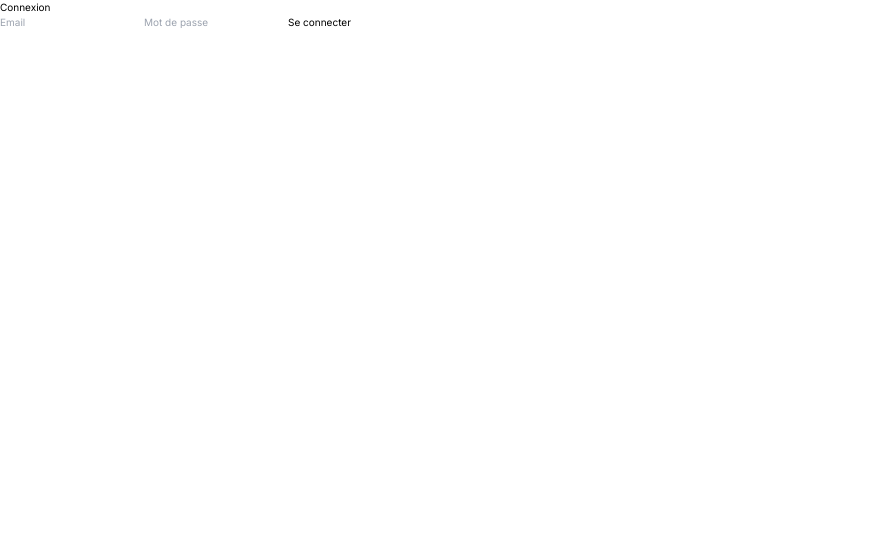
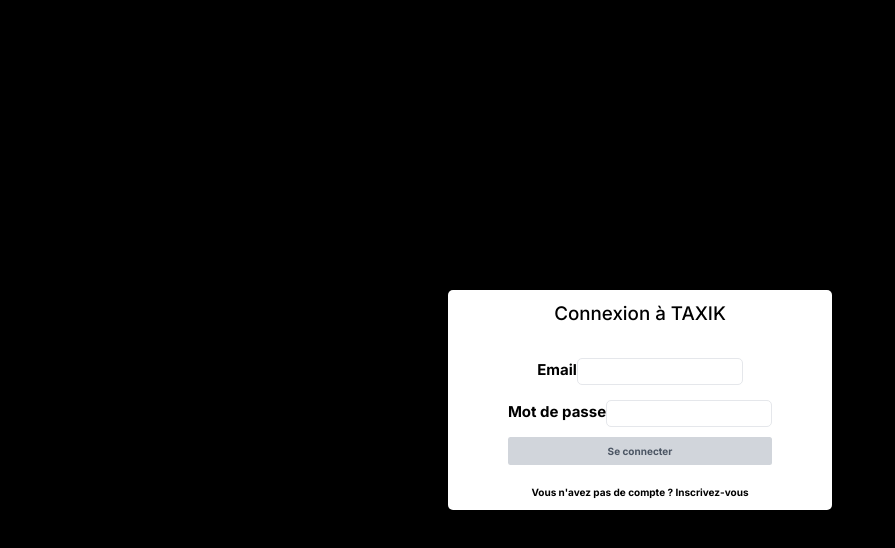
Before and after one commit to hadiatou4/pfe-taxik, a Next.js app: page / in a window 1280 px wide. Shown: the top 548 px of the page, without its empty margins (0-895 px from the left). Built offline with nearby package versions, Linux system fonts and the light colour scheme.

Commit message:
connexion page

```diff
--- a/app/Authentification/page.js
+++ b/app/Authentification/page.js
@@ -127,7 +127,7 @@ function Auth() {
             ) : (
               <>
                 <h1 className='font-bold text-2xl'>
-                  Vous avez déjà un compte ? <Link className='text-blue-700' href='/'> Connectez-vous</Link>
+                  Vous avez déjà un compte ? <Link className='text-blue-700' href='/Connexion'> Connectez-vous</Link>
                 </h1>
                 <div className='bg-black text-white w-fit mx-auto p-4 rounded-full'>
                   <BsTelephoneFill size={30} />
--- a/app/Connexion/Login.js
+++ b/app/Connexion/Login.js
@@ -1,59 +1,89 @@
-'use client';
+'use client'
 import React, { useState } from 'react';
-import { signInWithEmailAndPassword } from 'firebase/auth';
-import { auth, db } from '../firebase.config';
-import { collection, getDocs } from 'firebase/firestore'; // Importation de collection et getDocs
-
+import { CgSpinner } from 'react-icons/cg';
+import { useRouter } from 'next/navigation';
+import toast, { Toaster } from 'react-hot-toast';
+import Link from 'next/link';
+import { db } from '../firebase.config'; // Importez uniquement la base de données Firestore
+import { collection, query, where, getDocs } from "firebase/firestore";
 function Login() {
   const [email, setEmail] = useState('');
   const [password, setPassword] = useState('');
   const [loading, setLoading] = useState(false);
+  const router = useRouter();
 
-  const handleLogin = async (e) => {
-    e.preventDefault();
+  async function handleLogin() {
     setLoading(true);
     try {
-      // Vérifier d'abord si l'utilisateur existe dans la base de données
-      const userQuerySnapshot = await getDocs(collection(db, 'Passagers'));
-      userQuerySnapshot.forEach((doc) => {
-        const userData = doc.data();
-        if (userData.email === email) {
-          // Si l'email correspond, tente de connecter l'utilisateur
-          signInUser(email, password);
-        } else {
-          setLoading(false);
-          console.error("Utilisateur non trouvé");
-        }
-      });
+      const userRef = query( collection(db,'Passagers'), where('email', '==', email), where('motDePass', '==', password));
+      const querysnapshot = await getDocs(userRef);
+      console.log(userRef)
+      if (!querysnapshot.empty) {
+        // Utilisateur trouvé
+        toast.success('Connexion réussie !');
+
+        // Redirection vers la page de profil ou toute autre page appropriée
+        router.push('/ProfileUser');
+      } else {
+        // Utilisateur non trouvé ou mot de passe incorrect
+        toast.error("L'utilisateur n'existe pas ou le mot de passe est incorrect.");
+      }
     } catch (error) {
-      // Gestion des erreurs
-      console.error('Error signing in:', error.message);
-      setLoading(false);
+      console.error('Error logging in:', error);
+      toast.error('Erreur de connexion ! Veuillez réessayer.');
     }
-  };
-
-  const signInUser = async (email, password) => {
-    try {
-      // Authentifier l'utilisateur avec son email et son mot de passe
-      const userCredential = await signInWithEmailAndPassword(auth, email, password);
-      // Connexion réussie, rediriger l'utilisateur vers la page appropriée
-      window.location.href = '/ProfileUser';
-    } catch (error) {
-      // Gestion des erreurs d'authentification
-      console.error('Error signing in:', error.message);
-      setLoading(false);
-    }
-  };
+    setLoading(false);
+  }
 
   return (
-    <div>
-      <h2>Connexion</h2>
-      <form onSubmit={handleLogin}>
-        <input type="email" value={email} onChange={(e) => setEmail(e.target.value)} placeholder="Email" required />
-        <input type="password" value={password} onChange={(e) => setPassword(e.target.value)} placeholder="Mot de passe" required />
-        <button type="submit">Se connecter</button>
-      </form>
-    </div>
+    <section className='bg-black flex items-center justify-center h-screen'>
+      <div className='bg-white w-50 pl-20 pr-20 rounded-lg text-center'>
+        <Toaster toastOptions={{ duration: 4000 }} />
+        <div className='w-full font-bold flex flex-col gap-4 rounded-lg p-4'>
+          <h1 className='text-center leading-normal text-black font-medium text-3xl mb-6'>
+            Connexion à TAXIK
+          </h1>
+          <div>
+            <label htmlFor='email' className='font-bold text-2xl text-black text-center'>
+              Email
+            </label>
+            <input
+              type='email'
+              id='email'
+              value={email}
+              onChange={(e) => setEmail(e.target.value)}
+              className='border rounded-lg px-4 py-2 mt-2'
+            />
+          </div>
+          <div>
+            <label htmlFor='password' className='font-bold text-2xl text-black text-center'>
+              Mot de passe
+            </label>
+            <input
+              type='password'
+              id='password'
+              value={password}
+              onChange={(e) => setPassword(e.target.value)}
+              className='border rounded-lg px-4 py-2 mt-2'
+            />
+          </div>
+          <button
+            onClick={handleLogin}
+            disabled={loading}
+            className='bg-gray-300 hover:bg-gray-400 w-full flex gap-1 items-center justify-center py-2.5 text-gray-600 rounded'
+          >
+            {loading && <CgSpinner size={20} className='mt-1 animate-spin' />}
+            <span>Se connecter</span>
+          </button>
+          <p className='text-center mt-4'>
+            Vous n'avez pas de compte ?{' '}
+            <Link href='/inscription'>
+              Inscrivez-vous
+            </Link>
+          </p>
+        </div>
+      </div>
+    </section>
   );
 }
 
--- a/app/components/GoogleMapDriver.jsx
+++ b/app/components/GoogleMapDriver.jsx
@@ -4,7 +4,7 @@ import React, { useEffect, useState } from 'react';
 
 function GoogleMapDriver() {
     const containerStyle = {
-        width: '400px',
+        width: '100%',
         height: '400px'
     };
 
@@ -50,6 +50,7 @@ function GoogleMapDriver() {
             zoom={10}
             onLoad={onLoad}
             onUnmount={onUnmount}
+            options={{ mapId: 'fbea991f93271444' }}
         >
             { /* Child components, such as markers, info windows, etc. */ }
             <></>
--- a/app/components/Header.js
+++ b/app/components/Header.js
@@ -1,12 +1,18 @@
-import React from 'react';
+'use client'
+import React, { useState } from 'react';
 import Image from 'next/image'; // Importe Image depuis next/image
-
+import { useAppContext } from '../context/AppContext';
 function Header() {
     const headerMenu=[
         {id:1, name:'Voyage', icon:'/taxi.jpg'}
 
     ];
+    const {isChauffeur} = useAppContext();
+    const [enligne,setEnligne]=useState(false);
+    const handleOnClick =()=>{
+        setEnligne(true)
 
+    }
     return (
         <div className='p-4 pb-3 pl-10 border-b-4 menu'>
             <h1 className='logo'>Taxik</h1>
@@ -22,6 +28,16 @@ function Header() {
                     </div>
                 ))}
             </div>
+
+{
+            isChauffeur?
+            <div className='flex gap-3'>
+            <Image  src={enligne ? '/online.jpg':'/offline.jpg'} width={25} height={17} />
+            <button
+            onClick={handleOnClick}
+            className=' text-2xl font-bold ' >se mettre en ligne </button>
+            </div>
+             :false}
         </div>
     );
 }
--- /dev/null
+++ b/app/components/Profile.jsx
@@ -0,0 +1,13 @@
+import React from 'react'
+
+function Profile() {
+  return (
+    <div>
+        <form>
+
+        </form>
+    </div>
+  )
+}
+
+export default Profile
--- a/app/page.js
+++ b/app/page.js
@@ -1,8 +1,10 @@
+import Acceuil from "./Acceuil/page"
 import Addatafirebase from "./Addatafirebase"
-import Login from "./Connexion/Login"
+import Connexion from "./Connexion/Login"
+import Driver from "./Driver/page"
 
 export default function Home() {
   return(
-    <Login/>
+    <Connexion/>
   )
 }
```
Also changed, not shown: public/offline.jpg (added), public/online.jpg (added).
